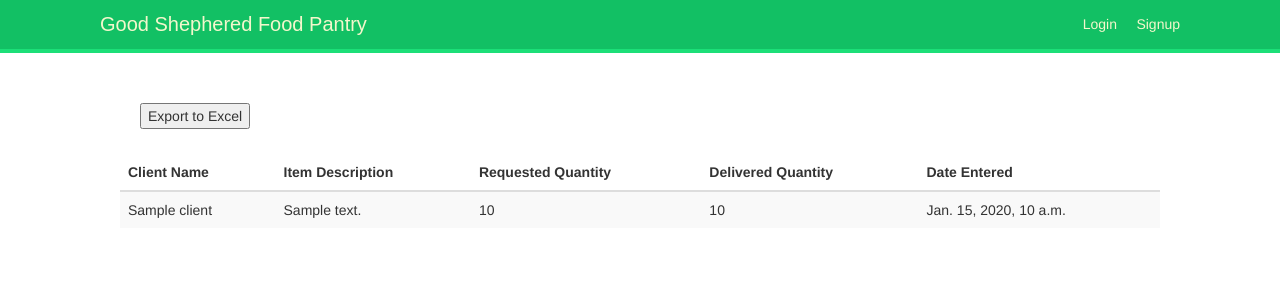
After one commit to Sharon-SA/GoodShephard, a Django app: template account/templates/reports/fulfillment_report.html in a window 1280 px wide. The commit adds this page. Shown: the top 300 px of the page. Run offline with Django 4.2, Linux system fonts and the light colour scheme; the template is opened without the code that fills it: most values are stand-ins (such as "Sample title", 1, 10 or a date in 2020); parts of the project's set-up code (start-up, migrations or seed data) failed here and were passed over; some libraries are stand-ins or nearby versions; some web fonts are replaced.

Commit message:
Created reports functionality for super user

```diff
--- a/account/templates/base.html
+++ b/account/templates/base.html
@@ -66,6 +66,12 @@
                 <li {% if section == "inventory" %} class="selected"{% endif %}>
                     <a href="{% url "inventory_list" %}">Inventory</a>
                 </li>
+                {% if user.is_superuser %}
+                    <li {% if section == "reports" %} class="selected"{% endif %}>
+                    <a href="{% url "reports" %}">Reports</a>
+                </li>
+
+                    {% endif %}
                 <li><a href="javascript:void(0);" class="icon" onclick="myFunction()">
                     <i class="fa fa-bars"></i>
                     </a>
--- /dev/null
+++ b/account/templates/reports/fulfillment_report.html
@@ -0,0 +1,64 @@
+{% extends "base.html" %} {% block extrastyle %}
+<style>
+  .exportExcel {
+    background: url(https://img.icons8.com/material-outlined/24/000000/export-excel.png)
+      0 7px no-repeat;
+    background-size: 16px;
+    vertical-align: middle;
+    display: flex;
+    align-items: center;
+    height: 30px;
+    border: none;
+    box-shadow: unset;
+    padding: 0 0 0 16px !important;
+    text-decoration: underline;
+    cursor: pointer;
+  }
+</style>
+{% endblock %} {% block breadcrumbs %}
+{% endblock %} {% block content %}
+<div style="width: 100%; display: inline-block">
+  {% if data_list|length > 0 %}
+  <form
+    action="{% url 'export_order_csv' %}"
+    method="get">
+    <div
+      style="width: auto; margin-left: 20px; margin-bottom: 20px; float: left">
+      <button type="submit" class="exportExcel">
+        <span>Export to Excel</span>
+      </button>
+    </div>
+  </form>
+</div>
+<div
+  id="tableWrap"
+  style="width: 100%; display: inline-block">
+  <table class="table table-striped">
+    <thead>
+      <tr>
+        <th class="sticky"> Client Name </th>
+        <th class="sticky">Item Description</th>
+        <th class="sticky">Requested Quantity</th>
+        <th class="sticky">Delivered Quantity</th>
+        <th class="sticky">Date Entered</th>
+      </tr>
+    </thead>
+    <tbody>
+      {% for order in data_list %}
+      <tr>
+        <td>{{ order.client }}</td>
+        <td>{{ order.item_description.item_description }}</td>
+        <td>{{ order.request_quantity }}</td>
+        <td>{{ order.delivered_quantity }}</td>
+        <td>{{ order.date}}</td>
+
+      </tr>
+      {% endfor %}
+    </tbody>
+  </table>
+</div>
+{% else %}
+<div style="width: 100%; float: left">
+  <p id="data">No data</p>
+</div>
+{% endif %} {% endblock content %}
--- a/account/urls.py
+++ b/account/urls.py
@@ -1,9 +1,10 @@
+from django.template.defaulttags import url
 from django.urls import path
 from . import views
 from django.contrib.auth import views as auth_views
 from django.contrib.staticfiles.urls import staticfiles_urlpatterns
 #app_name = 'account'
-
+from .views import export_client_visits_report_csv
 
 urlpatterns = [
     path('login/', views.user_login, name='login'),
@@ -33,6 +34,26 @@ urlpatterns = [
     path('inventory/<int:pk>/delete/', views.inventory_delete, name='inventory_delete'),
     path('order/<int:pk>/download/', views.download_orderReport, name='download_report'),
     path('orders_list_download', views.download_allorderReport, name='download_all_report'),
+    path('reports/',views.viewReport, name='reports'),
+    path('reports/clientvisits/', views.client_visits_report, name='client_visit_report'),
+    path('reports/ordersfulfilled', views.client_orders_fulfilled, name='orders_report'),
+    path('reports/inventory',views.inventory_report, name='inventory_report'),
+    path(
+        "/reports/client_visits/csv",
+        views.export_client_visits_report_csv,
+        name="export_client_visits_report_csv",
+    ),
+
+    path(
+        "/reports/orders_list/csv",
+        views.export_orders_list_report_csv,
+        name="export_order_csv",
+    ),
+path(
+        "/reports/inventory_list/csv",
+        views.export_inventory_list_report_csv,
+        name="export_inventory_report_csv",
+    ),
 
 ]
 
--- a/requirements.txt
+++ b/requirements.txt
@@ -6,3 +6,4 @@ tzdata==2022.1
 xhtml2pdf~=0.2.5
 reportlab==3.6.6
 selenium~=4.1.3
+xlwt
```
Also changed, not shown: account/templates/reports/client_visits.html (added, +65 -0 lines), account/templates/reports/inventory_report.html (added, +62 -0 lines).
